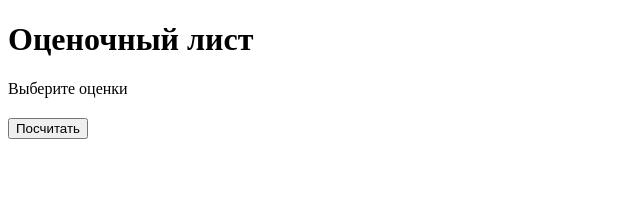
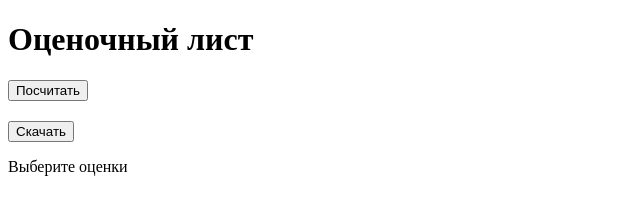
Before and after one commit to BazilBazili4/expert-list-js, a plain HTML site: page index.html in a window 1280 px wide. Both pictures are taken after a click on the button "Готово". Shown: the whole page, without its empty margins (0-640 px from the left). Drawn offline with Linux system fonts and the light colour scheme.

Commit message:
addedd file download

```diff
--- a/expert-list.js
+++ b/expert-list.js
@@ -123,6 +123,14 @@ function calculateResult() {
     );
 }
 
+function download() {
+    var file = new Blob([JSON.stringify(features)], {type: 'application/jsonjson'});
+    var a = document.createElement("a");
+    a.href = URL.createObjectURL(file);
+    a.download = 'features.json';
+    a.click();
+}
+
 function findValueForFeature(featureNuber) {
     let selectId = featureNuber + "featureValue";
     return Number(document.getElementById(selectId).value);
--- a/index.html
+++ b/index.html
@@ -37,11 +37,15 @@
         </div>
         <div id="list-using" style="display: none">
             <h1>Оценочный лист</h1>
+            <div style="margin-top: 20px">
+                <button onclick="calculateResult()">Посчитать</button>
+            </div>
+            <div style="margin-top: 20px">
+                <button onclick="download()">Скачать</button>
+            </div>
             <p>Выберите оценки</p>
         </div>
-        <div style="margin-top: 20px">
-            <button onclick="calculateResult()">Посчитать</button>
-        </div>
+
 
     </body>
 </html>
```
